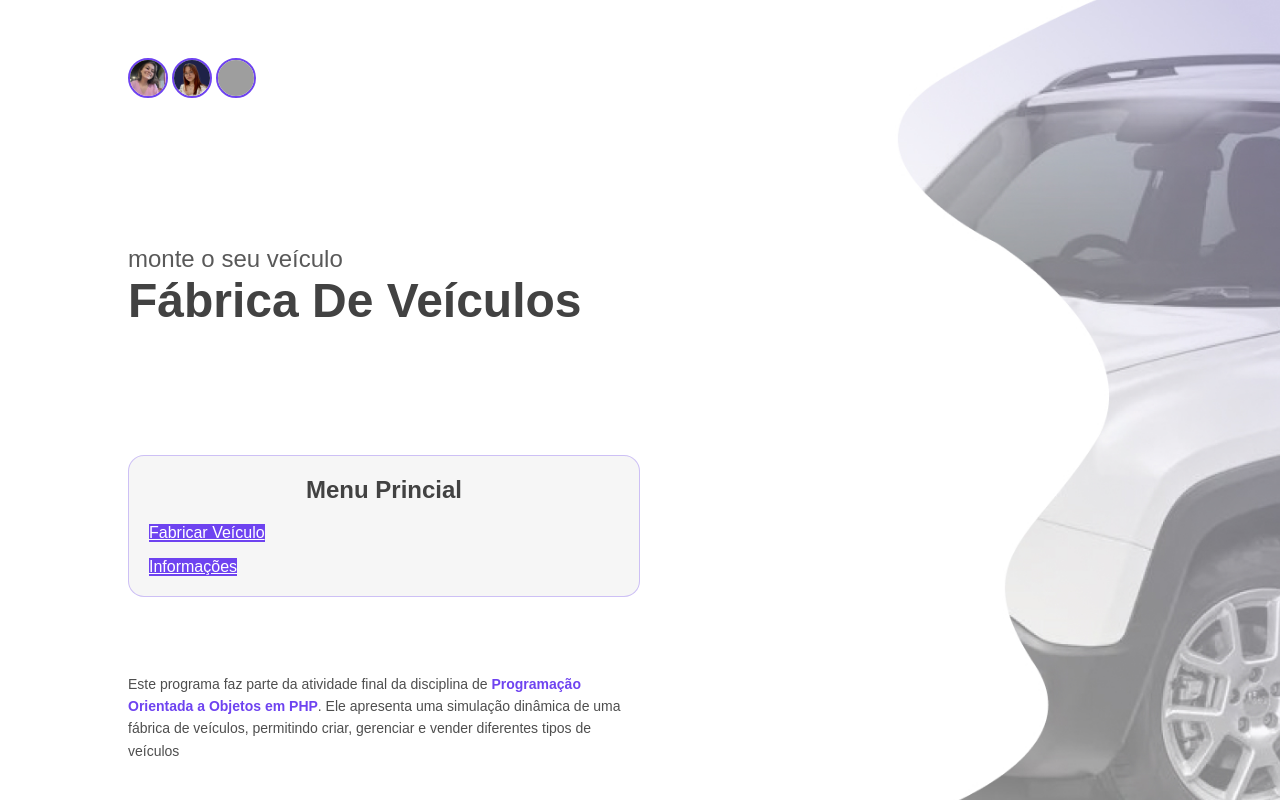
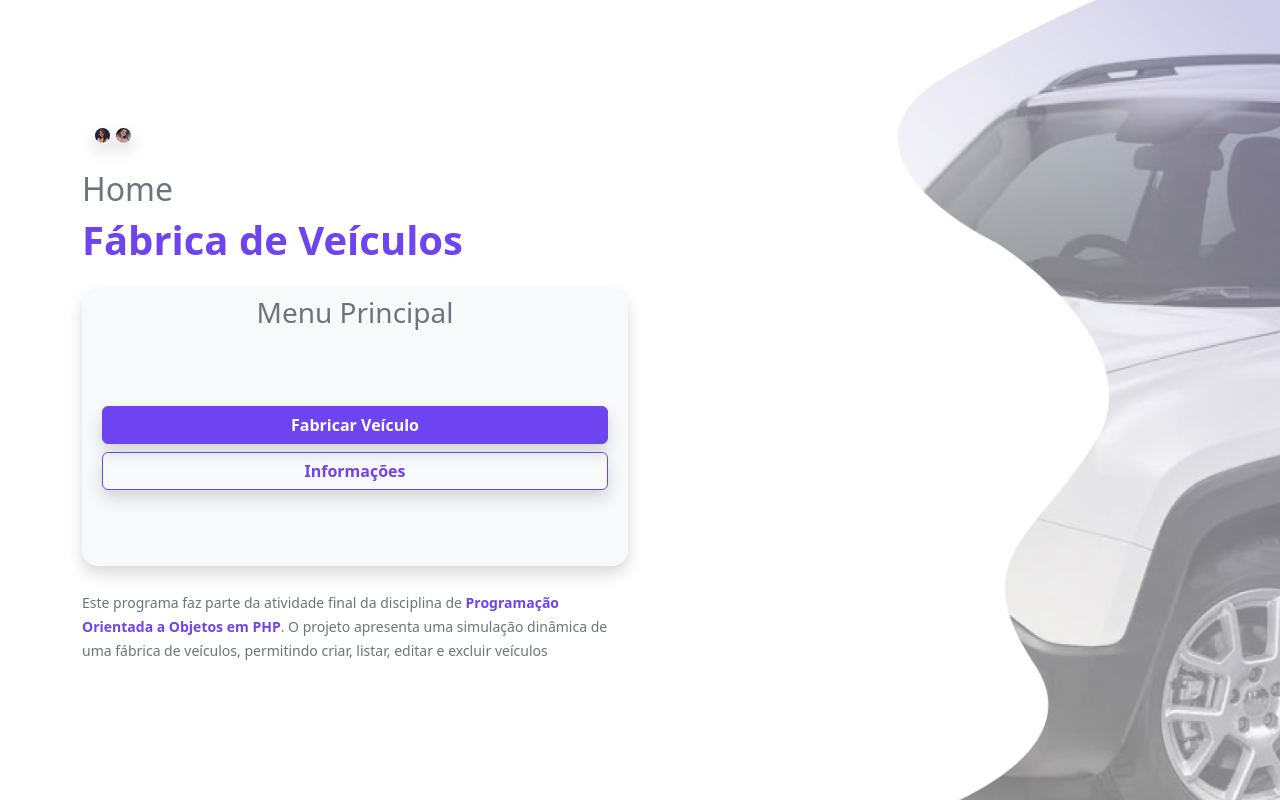
Before and after one commit to niveabeh/crud-fabrica-carros-php, a PHP site: page / in a window 1280 px wide. Run offline with PHP 8.4, Linux system fonts and the light colour scheme; grey boxes are pictures that could not be loaded.

Commit message:
link do css;criando variaveis de cor;estilizando home;adicionando identidade

```diff
--- a/Fabrica_Carros/Views/assets/css/style.css
+++ b/Fabrica_Carros/Views/assets/css/style.css
@@ -1,301 +1,45 @@
-
-* {
-    margin: 0;
-    padding: 0;
-    box-sizing: border-box;
-
+:root{
+    --cor-roxa: #6E43F0;
+    --cor-hover-roxa:  #522dc1;
+}
+.text-roxo{
+    color: var(--cor-roxa) !important;
+}
+body{
+    background: url("/crud-fabrica-carros-php/Fabrica_Carros/Views/assets/img/background-img.jpg");
+    background-position: center;
+    background-repeat: no-repeat;
+    background-size: cover;
+}
+.btn-primeiro {
+  color: #fff !important;
+  background-color: var(--cor-roxa) !important;
+  border: 1px solid var(--cor-roxa) !important;
+  transition: all 0.15s ease-in-out !important;
 }
 
-body {
-    font-family: 'Poppins', 'Nunito', sans-serif;
-    color: #424242;
-
-}
-.container-pai{
-    background-image: url("../img/background-img.jpg");
-    width: 100%;
-    min-height: 100vh;
-    height: auto;
-    background-size: cover;
-    background-position: center;
-    background-repeat: no-repeat;
-    display: flex;
+.btn-primeiro:hover {
+  background-color: var(--cor-hover-roxa) !important;
+  border-color: var(--cor-hover-roxa) !important;
 }
 
-
-
-
-
-
-h1 {
-    font-size: 3rem;
-    font-weight: 800;
-    text-transform: capitalize;
-
-}
-h2 {
-    font-size: 1.5rem;
-    font-weight: 400;
-    color: #595959;
+.btn-primeiro:focus {
+  box-shadow: 0 0 0 0.25rem rgba(113, 13, 253, 0.5) !important;
 }
 
-h3 {
-    font-size: 1.5rem;
-    font-weight: 600;
-
+.btn-outline-primeiro {
+  color: var(--cor-roxa) !important;
+  background-color: transparent !important;
+  border: 1px solid var(--cor-roxa) !important;
+  transition: all 0.15s ease-in-out !important;
 }
 
-p {
-    font-size: 1rem;
-    line-height: 1.6;
+.btn-outline-primeiro:hover {
+  color: #fff !important;
+  background-color: var(--cor-roxa) !important;
+  border-color: var(--cor-roxa) !important;
 }
 
-.pequenas-palavras {
-    font-size: 0.875rem;
-    font-weight: 400;
-    color: #4E4E4E ;
-
+.btn-outline-primeiro:focus {
+  box-shadow: 0 0 0 0.25rem rgba(113, 13, 253, 0.5) !important;
 }
-.label-strong {
-    font-weight: 600;
-    font-size: 0.875rem;
-    color: #6E43F0;
-}
-
-
-.caixa-card{
-    gap: 20px;
-    background: #F6F6F6 ;
-    flex-direction: column;
-    border: 2rem;
-    width: 100%;
-    padding: 20px;
-    border-radius: 16px;
-    height: auto;
-    border: 1px solid rgba(110, 67, 240, 0.3);
-}
-
-button {
-    width: 100%;
-    padding: 0.75rem 1.5rem;
-    border: none;
-    font-weight: 600;
-    font-size: 1rem ;
-    cursor: pointer;
-    box-shadow: 0 8px 20px rgba(0, 0, 0, 0.08);
-    transition: all .3s ease;
-}
-
-.btn-primeiro {
-    background: #6E43F0;
-    color: #fff;
-}
-.btn-primeiro:hover {
-    background: #432894;
-}
-.btn-segundo {
-    background: #8C8C8C;
-    color: #fff;
-    width: 100%;
-    padding: 0.75rem 1.5rem;
-    border: none;
-    font-weight: 600;
-    font-size: 1rem ;
-    cursor: pointer;
-    box-shadow: 0 8px 20px rgba(0, 0, 0, 0.08);
-    transition: all .3s ease;
-    text-align: center;
-    text-decoration: none;
-}
-.btn-segundo {
-    background: #6b6b6b;
-    color: #fff;
-}
-.btn-terceiro {
-    background: #DB0000;
-    color: #fff;
-}
-
-button:hover {
-    transform: translateY(-2px);
-    box-shadow: 0 6px 12px rgba(0, 0, 0, 0.1);
-}
-.caixa-card, .container-pai {
-    display: flex;
-    align-items: center;
-    justify-content: center;
-}
-.caixa-btn {
-
-    width: 100%;
-    flex-direction: column;
-    gap: 1rem;
-    display: flex;
-    justify-content: center;
-    align-items: flex-start;
-}
-.form-menu{
-    width: 100%;
-}
-
-
-
-.titulos{
-    margin-bottom: 10%;
-    margin-top: 10%;
-}
-
-.fotos-integrantes{
-    display: flex;
-    margin-bottom: 20px;
-    margin-top: 20px;
-}
-
-.fotos-inte{
-    border: 2px solid #6E43F0;
-    width: 40px;
-    height: 40px;
-    border-radius: 50%;
-    margin-right: 4px;
-    object-fit: cover;
-    object-position: center;
-}
-
-.container-menu{
-    width: 100%;
-    display: flex;
-
-}
-.container-esquerdo {
-    width: 50%;
-    height: 100vh;
-    display: flex;
-    flex-direction: column;
-    justify-content: start ;
-
-}
-.container-esquerdo-menu{
-    width: 50%;
-    height: 100vh;
-    display: flex;
-    flex-direction: column;
-    justify-content: space-around;
-
-}
-.container-esquerdo-info{
-    width: 50%;
-    height: 100vh;
-    display: flex;
-    flex-direction: column;
-    justify-content: center ;
-    padding-left: 10%;
-
-}
-.container-direito{
-    width: 50%;
-    height: 100vh;
-}
-.container-esquerdo, .container-esquerdo-menu {
-    padding: 0 0 0 10%;
-    flex-direction: column;
-}
-
-.btn-info-veiculos{
-    width: 100%;
-    display: flex;
-    gap: 20px;
-}
-.caixa-btn-veiculos{
-    width: 100%;
-    display: flex;
-    gap: 20px;
-}
-.form-inputs-venda{
-    width: 100%;
-    margin-top: 20px;
-    margin-bottom: 20px;
-    padding: 20px;
-    border: 1px solid rgba(110, 67, 240, 0.3);
-    display: flex;
-    flex-direction: column;
-    background-color: #fff ;
-    border-radius: 1rem;
-}
-
-.titulo-card{
-    font-weight: 600;
-    font-size: 1.2rem;
-    margin-bottom: 10px;
-    color:#432894
-}
-label{
-    margin-top: 10px;
-    font-weight: 500;
-    color: #595959;
-    font-size: 0.8rem;
-}
-.form-menu-venda{
-    width: 100%;
-}
-input[type="text"]{
-    margin-top: 5px;
-    padding: 10px;
-    border: 1px solid #432894;
-    font-size: 1rem;
-    outline: none;
-}
-input[type="number"]{
-    margin-top: 5px;
-    padding: 10px;
-    border: 1px solid #432894;
-    font-size: 1rem;
-    outline: none;
-}
-select{
-    margin-top: 5px;
-    padding: 10px;
-    border: 1px solid #432894;
-    font-size: 1rem;
-    outline: none;
-
-
-}
-select option{
-    font-size: 1rem;
-
-}
-select:focus, input[type="text"]:focus, input[type="number"]:focus {
-    border-color: #6E43F0;
-    box-shadow: 0 0 5px rgba(110, 67, 240, 0.5);
-}
-select:hover, input[type="text"]:hover, input[type="number"]:hover {
-    border-color: #432894;
-}
-.bloco-veiculo{
-    border: 1px solid rgba(110, 67, 240, 0.3);
-    padding: 15px;
-    border-radius: 1rem;
-    margin-bottom: 15px;
-    background-color: #fff ;
-    display: flex;
-    flex-direction: column;
-}
-.sucesso{
-    color: #228B22;
-    font-size: 1.2rem;
-    font-weight: 600;
-}
-.mostrar-veiculo{
-    background-color: #ffffff;
-    padding: 10px;
-    border-radius: 0.5rem;
-    width: 100%;
-    display: flex;
-    flex-direction: column;
-    border: 1px solid rgba(110, 67, 240, 0.3);
-}
-.erro{
-    color: #DB0000;
-    font-size: 1.2rem;
-    font-weight: 600;
-}
--- a/Fabrica_Carros/Views/home.php
+++ b/Fabrica_Carros/Views/home.php
@@ -4,41 +4,43 @@
 <head>
     <meta charset="UTF-8">
     <meta name="viewport" content="width=device-width, initial-scale=1.0">
-    <link rel="stylesheet" href="View/assets/css/style.css">
-    <title>Menu-Fabrica de Veiculos</title>
+    <link rel="stylesheet" href="/crud-fabrica-carros-php/Fabrica_Carros/Views/assets/css/style.css">
+    <link href="https://cdn.jsdelivr.net/npm/bootstrap@5.3.8/dist/css/bootstrap.min.css" rel="stylesheet" integrity="sha384-sRIl4kxILFvY47J16cr9ZwB07vP4J8+LH7qKQnuqkuIAvNWLzeN8tE5YBujZqJLB" crossorigin="anonymous">
+    <script src="https://cdn.jsdelivr.net/npm/bootstrap@5.3.8/dist/js/bootstrap.bundle.min.js" integrity="sha384-FKyoEForCGlyvwx9Hj09JcYn3nv7wiPVlz7YYwJrWVcXK/BmnVDxM+D2scQbITxI" crossorigin="anonymous" defer></script>
+    <title>Home</title>
 </head>
 
 <body>
-    <div class="container-pai">
-
-        <div class="container-esquerdo-menu">
-            <div class="fotos-integrantes">
-                <img src="../assets/img/emilly.png" alt="Emmilly luz" class="fotos-inte">
-                <img src="../assets/img/nivea.jpg" alt="Nivea souza" class="fotos-inte">
-                <img src="../assets/img/ana.png" alt="Ana" class="fotos-inte">
-            </div>
-            <div class="titulos">
-                <h2 class="subtitulo-principal">monte o seu veículo</h2>
-                <h1 class="texto-h1">Fábrica de Veículos</h1>
-
-            </div>
-
-            <div class="caixa-card">
-                <h3>Menu Princial</h3>
-                <div class="container-menu">
-
-                        <div class="caixa-btn">
-                            <a href="index.php?a=fabricar"  class="btn-primeiro">Fabricar Veículo</a>
-                            <a href="index.php?a=informacoes"  class="btn-primeiro">Informações</a>
+    <div class="container">
+        <div class="row min-vh-100 d-flex  align-items-center justify-content-start">
+            <div class="col-12 col-lg-6">
+                <!-- fotos -->
+                <div class="container mb-4">
+                    <div class="row">
+                        <div class="col-2">
+                            <img src="/crud-fabrica-carros-php/Fabrica_Carros/Views/assets/img/nivea.jpg" class="img-fluid w-25 rounded-circle shadow border border-white " alt="Imagem perfil Nívea">
+                            <img src="/crud-fabrica-carros-php/Fabrica_Carros/Views/assets/img/emilly.png" class="img-fluid w-25 rounded-circle shadow border border-white " alt="Imagem perfil Nívea">
+                        </div>
+                    </div>
+                </div>
+                <div class="mb-2">
+                    <h2 class="h2 text-secondary">Home</h2>
+                    <h1 class="text-roxo h1 fw-bold  ">Fábrica de Veículos</h1>
+                </div>
+                <div class="rounded-4 shadow bg-light p-2 mt-4 " >
+                    <h3 class="text-center text-secondary">Menu Principal</h3>
+                    <div class="container-menu">
+                        <div class="container-fluid d-flex flex-column gap-2 justify-content-center" style="min-height:220px;">
+                            <a href="index.php?a=fabricar" class="btn btn-primeiro fw-semibold shadow ">Fabricar Veículo</a>
+                            <a href="index.php?a=informacoes" class="btn btn-outline-primeiro fw-semibold shadow">Informações</a>
                         </div>
 
+                    </div>
+                </div>
+                <p class="text-secondary mt-4"><small> Este programa faz parte da atividade final da disciplina de <span class="text-roxo fw-semibold">Programação Orientada a Objetos em PHP</span>. O projeto apresenta uma simulação dinâmica de uma fábrica de veículos, permitindo criar, listar, editar e excluir veículos</small></p>
+                <div class="col-12 col-lg-6">
                 </div>
             </div>
-            <p class="pequenas-palavras">Este programa faz parte da atividade final da disciplina de <span class="label-strong">Programação Orientada a Objetos em PHP</span>.
-                 Ele apresenta uma simulação dinâmica de uma fábrica de veículos, permitindo criar, gerenciar e vender diferentes tipos de veículos</p>
-        </div>
-
-        <div class="container-direito">
         </div>
     </div>
 </body>
```
